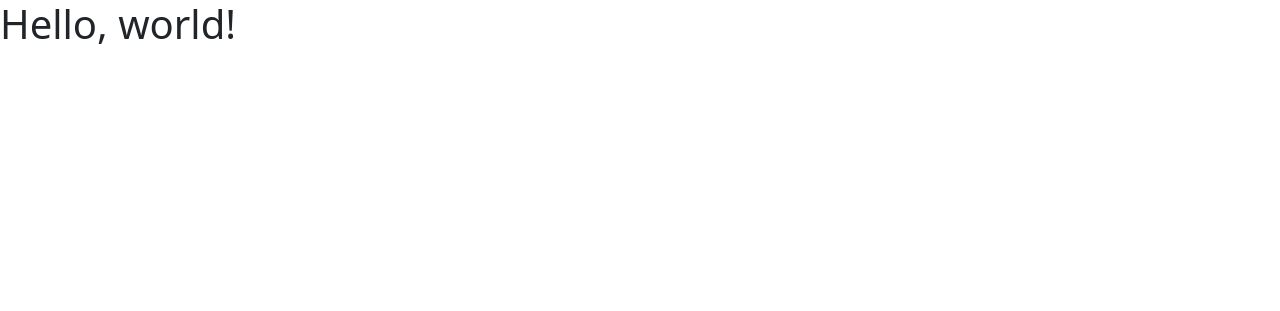
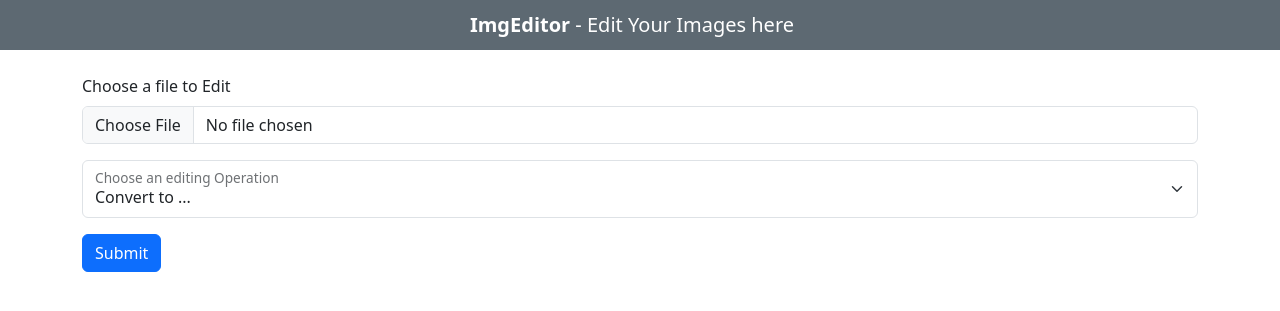
Before and after one commit to SudhakarBansal/Image-Editing-App, a Flask app: page / in a window 1280 px wide. Shown: the top 311 px of the page. Run offline with Flask 3, Linux system fonts and the light colour scheme.

Commit message:
basic-frontend

```diff
--- a/templates/index.html
+++ b/templates/index.html
@@ -1,13 +1,45 @@
 <!doctype html>
 <html lang="en">
+
 <head>
   <meta charset="utf-8">
   <meta name="viewport" content="width=device-width, initial-scale=1">
   <title>ImgEditor</title>
-    <link href="https://cdn.jsdelivr.net/npm/bootstrap@5.3.3/dist/css/bootstrap.min.css" rel="stylesheet" integrity="sha384-QWTKZyjpPEjISv5WaRU9OFeRpok6YctnYmDr5pNlyT2bRjXh0JMhjY6hW+ALEwIH" crossorigin="anonymous">
+  <link href="https://cdn.jsdelivr.net/npm/bootstrap@5.3.3/dist/css/bootstrap.min.css" rel="stylesheet"
+    integrity="sha384-QWTKZyjpPEjISv5WaRU9OFeRpok6YctnYmDr5pNlyT2bRjXh0JMhjY6hW+ALEwIH" crossorigin="anonymous">
 </head>
+
 <body>
-    <h1>Hello, world!</h1>
-    <script src="https://cdn.jsdelivr.net/npm/bootstrap@5.3.3/dist/js/bootstrap.bundle.min.js" integrity="sha384-YvpcrYf0tY3lHB60NNkmXc5s9fDVZLESaAA55NDzOxhy9GkcIdslK1eN7N6jIeHz" crossorigin="anonymous"></script>
+  <nav class="navbar" data-bs-theme="dark" style="background-color: #5d6972;">
+    <div class="container-fluid d-flex align-items-center justify-content-center">
+      <span class="navbar-brand mb-0 h1"><b>ImgEditor</b> - Edit Your Images here</span>
+    </div>
+  </nav>
+  <form action="/edit" method="post" enctype="multipart/form-data">
+
+    <div class="container mt-4">
+      <div class="mb-3">
+        <label for="formFile" class="form-label">Choose a file to Edit</label>
+        <input class="form-control" type="file" id="formFile">
+      </div>
+
+      <div class="form-floating">
+        <select class="form-select" id="floatingSelect" aria-label="Select the Operation">
+          <option selected>Convert to ...</option>
+          <option value="cpng">PNG</option>
+          <option value="cjpg">JPG</option>
+          <option value="cwebp">WebP</option>
+          <option value="cgrey">Gray Scale</option>
+        </select>
+        <label for="floatingSelect">Choose an editing Operation</label>
+      </div>
+
+      <button type="submit" class="btn btn-primary my-3">Submit</button>
+    </div>
+  </form>
+  <script src="https://cdn.jsdelivr.net/npm/bootstrap@5.3.3/dist/js/bootstrap.bundle.min.js"
+    integrity="sha384-YvpcrYf0tY3lHB60NNkmXc5s9fDVZLESaAA55NDzOxhy9GkcIdslK1eN7N6jIeHz"
+    crossorigin="anonymous"></script>
 </body>
+
 </html>
```
Lines whose indentation alone changed are shown as unchanged.
